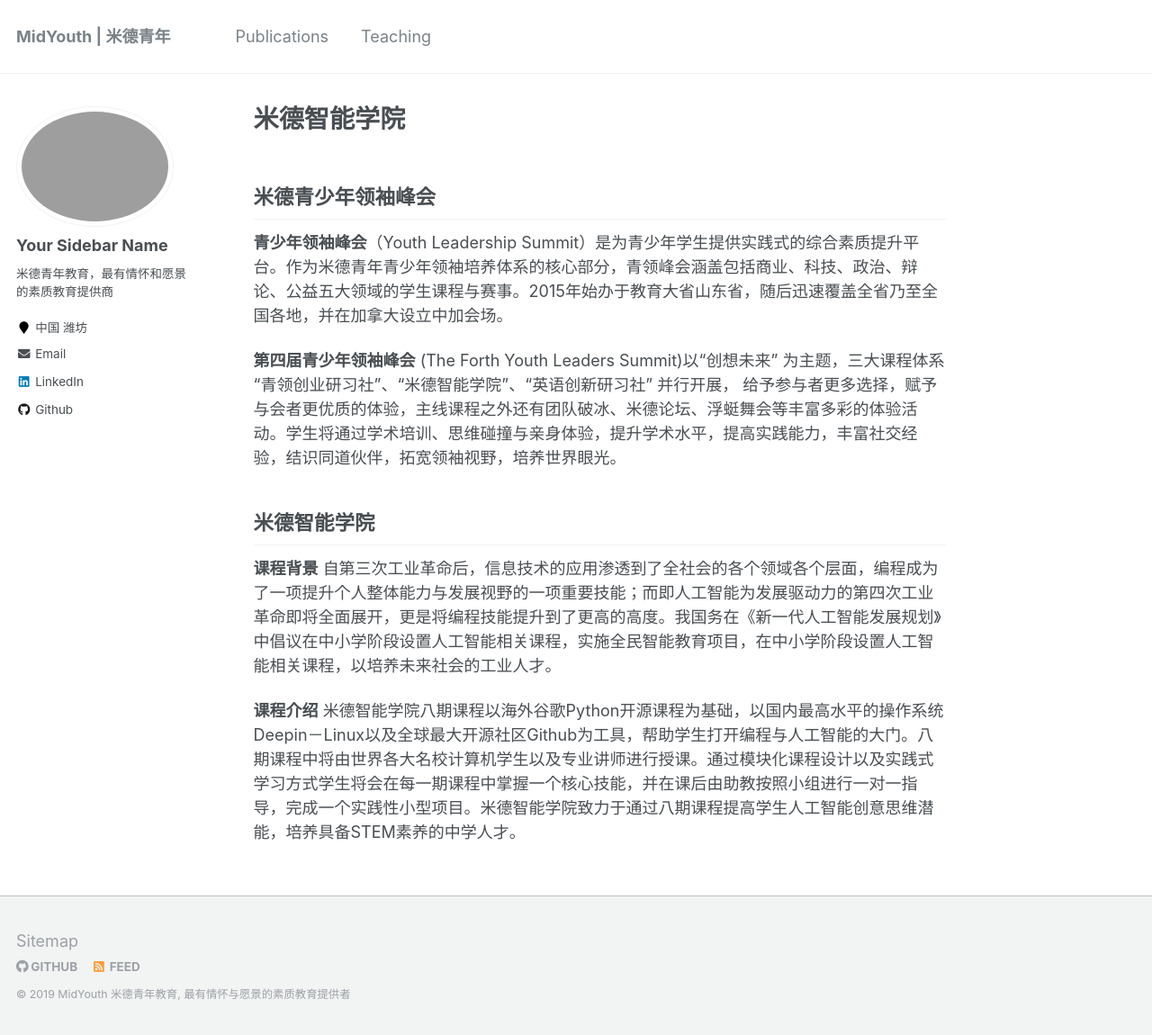
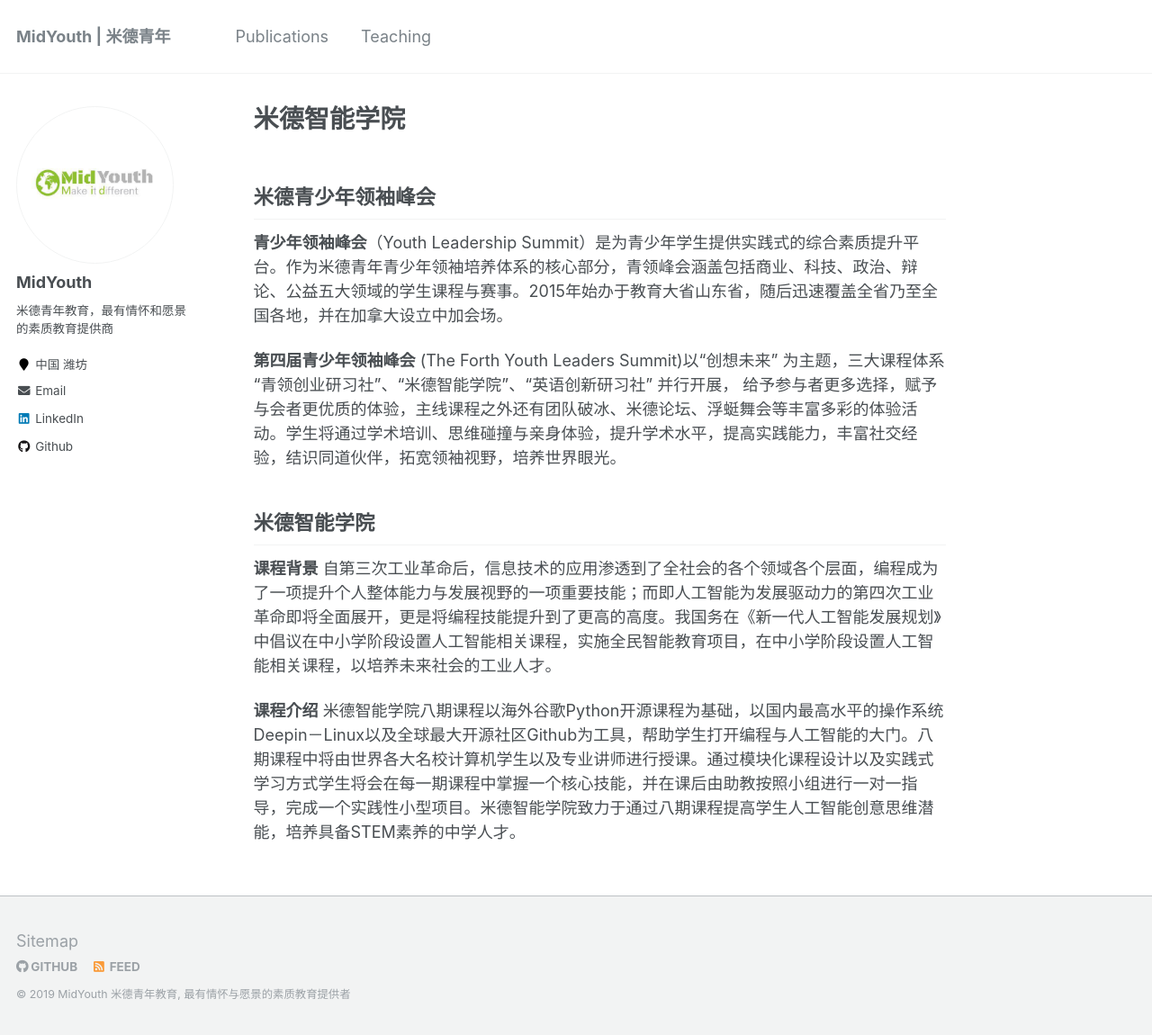
Before and after one commit to midyouth/midyouth.github.io, a Jekyll site: the page built from _pages/about.md, in a window 1280 px wide and 1150 px high. Shown: the whole window at 90% size. Built offline with Jekyll 4.4.1, drawn with Linux system fonts in a browser that asks for light colours.

Commit message:
fixed sidebar

```diff
--- a/_config.yml
+++ b/_config.yml
@@ -80,8 +80,8 @@
 
 # Site Author
 author:
-  name             : "Your Sidebar Name"
-  avatar           : "logo.png"
+  name             : "MidYouth"
+  avatar           : "logo.jpeg"
   bio              : "米德青年教育，最有情怀和愿景的素质教育提供商"
   location         : "中国 潍坊"
   email            : "contact@midyouth.org"
```
